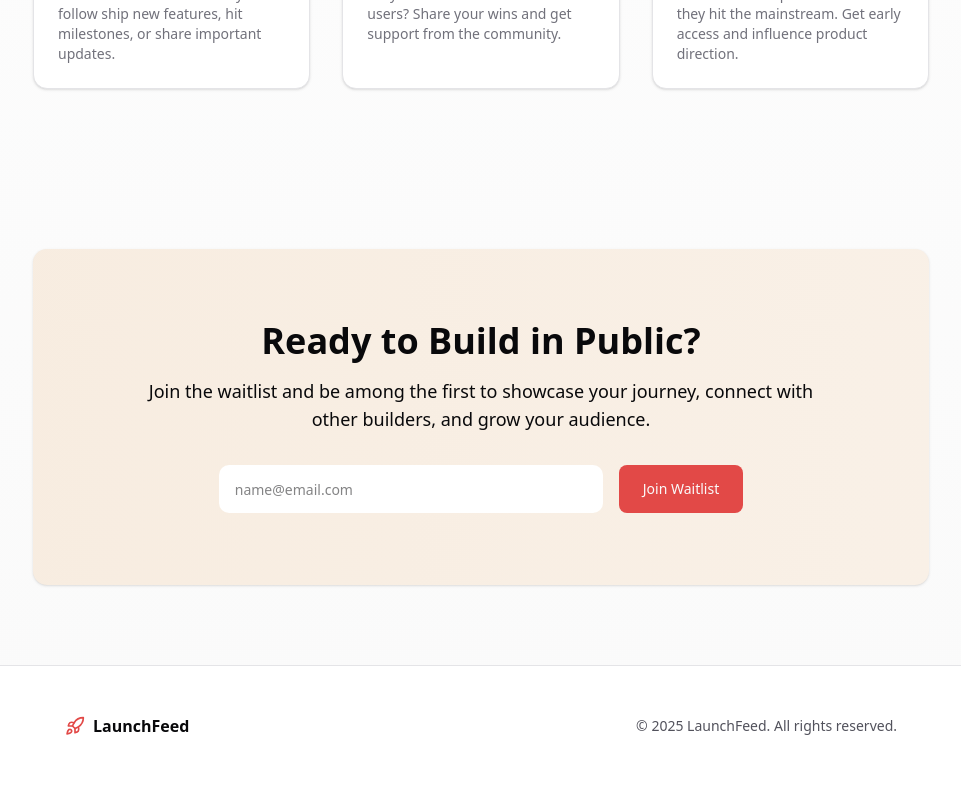
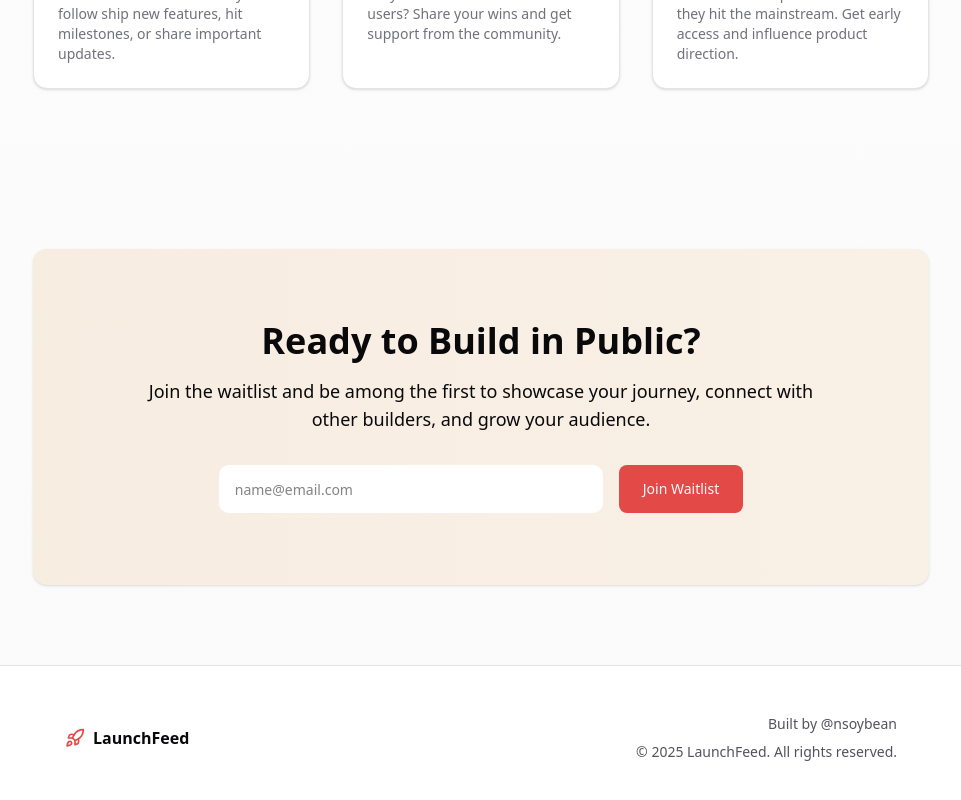
Before and after one commit to nsoybean/launch-feed, a Next.js app: page / in a window 1280 px wide. Shown: the part 1458-2258 px from the top of the page, without its empty margins (159-1120 px from the left). Built offline with nearby package versions, Linux system fonts and the light colour scheme.

Commit message:
feat: twiter handle

```diff
--- a/app/page.tsx
+++ b/app/page.tsx
@@ -284,14 +284,24 @@ export default function Home() {
       {/* Footer */}
       <footer className="border-t bg-white dark:bg-black">
         <div className="mx-auto max-w-4xl px-4 py-12 sm:px-6 lg:px-8">
-          <div className="flex items-center justify-between">
+          <div className="flex flex-col gap-4 sm:flex-row sm:items-center sm:justify-between">
             <div className="flex items-center gap-2">
               <Rocket className="h-5 w-5 text-primary" />
               <span className="font-semibold">LaunchFeed</span>
             </div>
-            <p className="text-sm text-zinc-600 dark:text-zinc-400">
-              © 2025 LaunchFeed. All rights reserved.
-            </p>
+            <div className="flex flex-col gap-2 sm:items-end">
+              <a
+                href="https://x.com/nsoybean"
+                target="_blank"
+                rel="noopener noreferrer"
+                className="text-sm text-zinc-600 hover:text-primary transition-colors dark:text-zinc-400 dark:hover:text-primary"
+              >
+                Built by @nsoybean
+              </a>
+              <p className="text-sm text-zinc-600 dark:text-zinc-400">
+                © 2025 LaunchFeed. All rights reserved.
+              </p>
+            </div>
           </div>
         </div>
       </footer>
```
